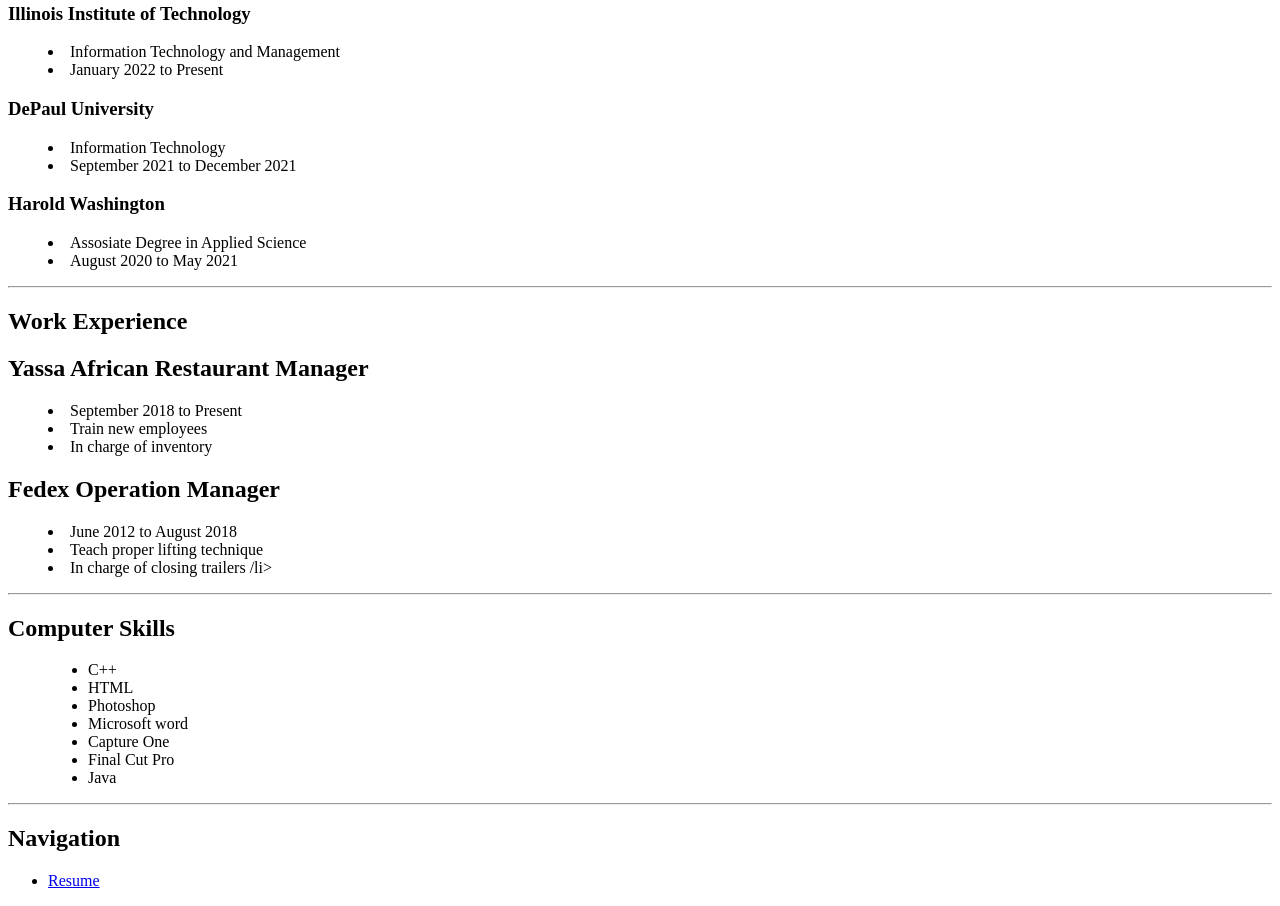
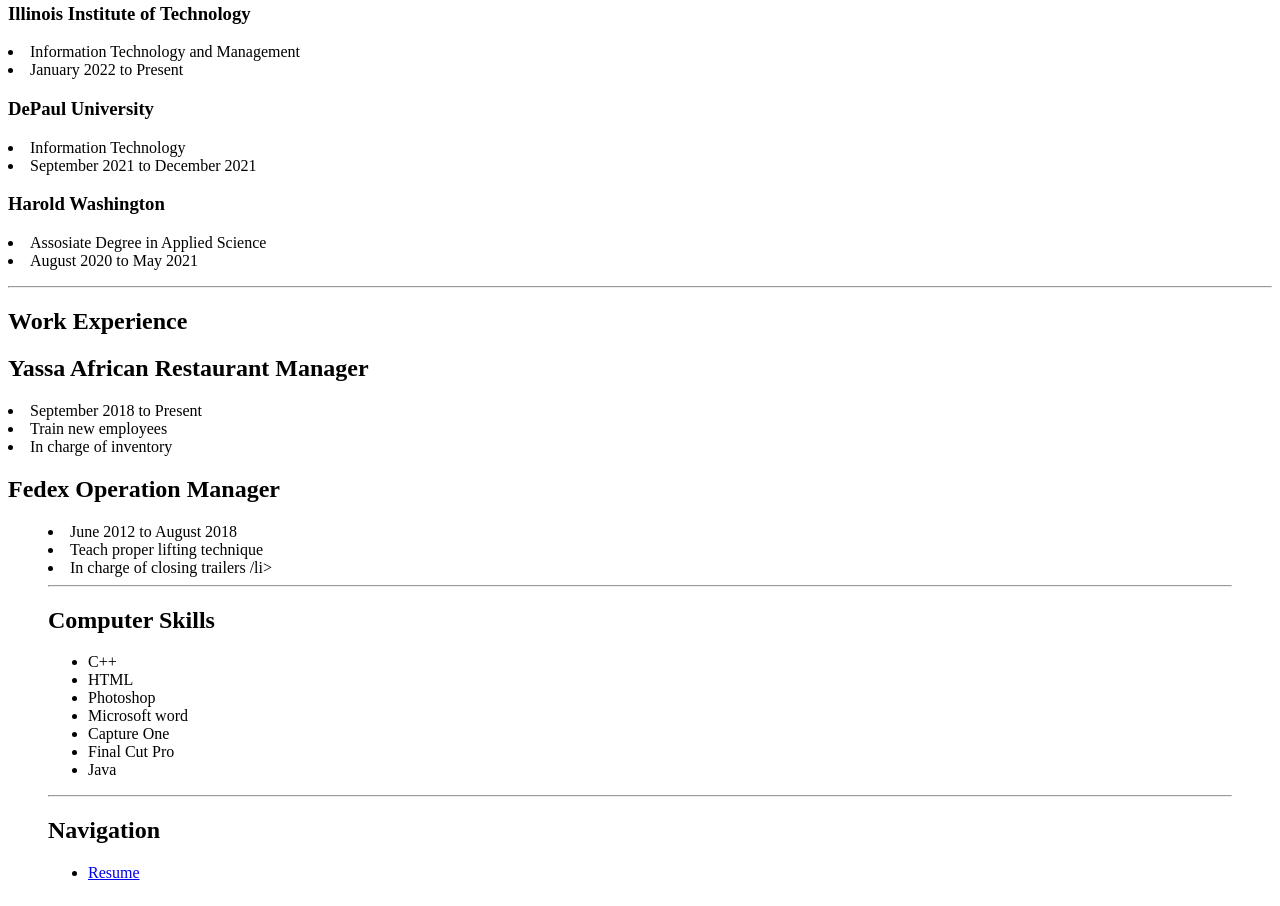
Before and after one commit to MbargouG/Project1, a plain HTML site: page index.html in a window 1280 px wide. Shown: the part 319-1225 px from the top of the page. Drawn offline with Linux system fonts and the light colour scheme.

Commit message:
removed <blockquote >

```diff
--- a/index.html
+++ b/index.html
@@ -35,26 +35,26 @@
     </h2>
     <p>
        <h3> Illinois Institute of Technology </h3>
-       <blockquote>
-            <li> Information Technology and Management </li>
-            <li>January 2022 to Present </li>
-    </blockquote>
+
+           <li> Information Technology and Management </li>
+           <li>January 2022 to Present </li>
+
     </p>
     <p>
        <h3>  DePaul University </h3>
-       <blockquote>
+
            <li> Information Technology </li>
            <li>September 2021 to December 2021 </li>
-    </blockquote>
+
     </p>
      <p>
     <h3>
     Harold Washington
     </h3>
-    <blockquote>
+
         <li> Assosiate Degree in Applied Science</li>
         <li> August 2020 to May 2021</li>
-    </blockquote>
+
      </p>
      <hr>
 
@@ -62,21 +62,21 @@
          Work Experience
      </h2>
      <h2> Yassa African Restaurant Manager</h2>
-     <blockquote>
+
          <li> September 2018 to Present</li>
          <li> Train new employees </li>
          <li> In charge of inventory </li>
-     </blockquote>
+
      <h2> Fedex Operation Manager</h2>
      <blockquote>
          <li> June 2012 to August 2018 </li>
          <li> Teach proper lifting technique </li>
          <li> In charge of closing trailers /li>
-     </blockquote>
+
      <hr>
 
      <h2> Computer Skills</h2>
-     <blockquote>
+
          <ul>
          <li> C++ </li>
          <li> HTML </li>
@@ -86,7 +86,7 @@
          <li> Final Cut Pro</li>
          <li> Java </li>
          </ul>
-     </blockquote>
+
      <hr>
      <h2> Navigation </h2>
        <ul>
```
